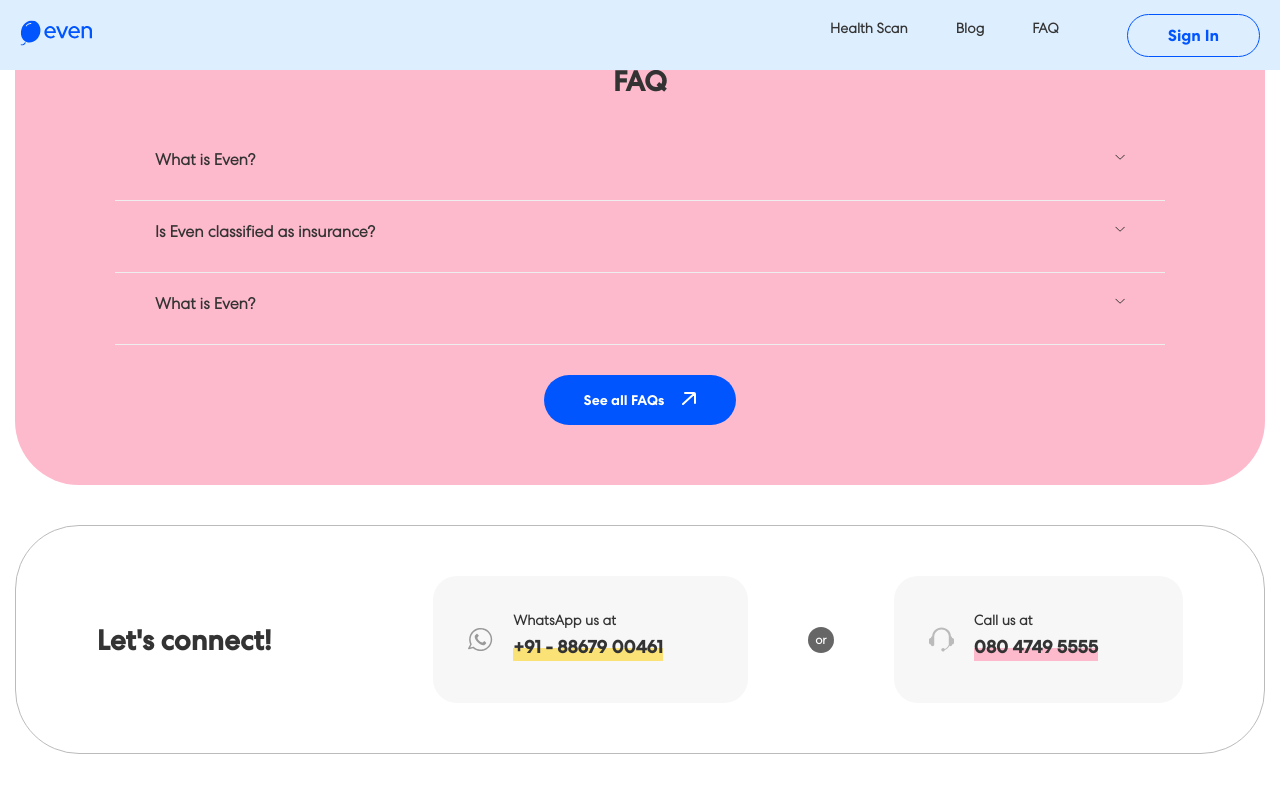
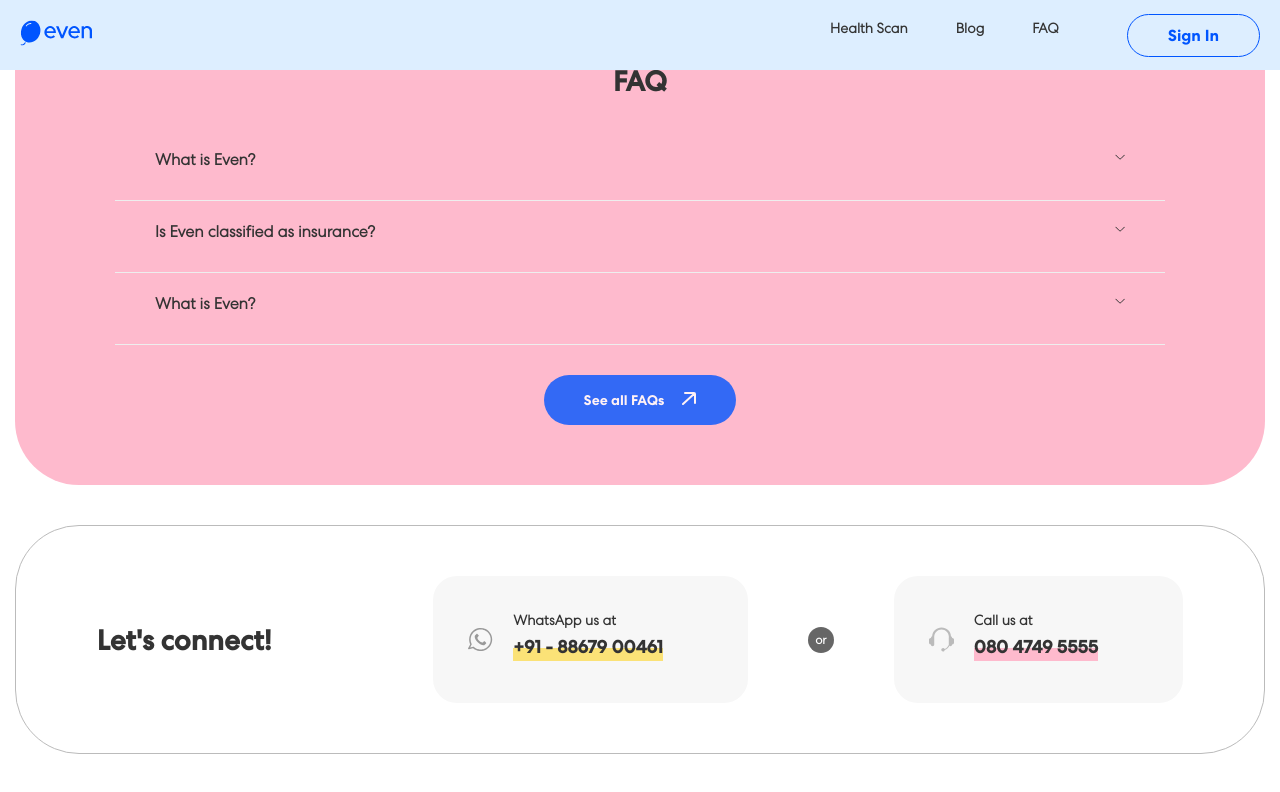
Before and after one commit to ManasChoudhary-01/EvenHealthcare-clone, a React (Vite) app: page / in a window 1280 px wide. In both pictures the pointer is over the button "See all FAQs". Shown: the part 4125-4917 px from the top of the page. Built offline with nearby package versions, Linux system fonts and the light colour scheme.

Commit message:
feat: Add hover effect to See All button in FAQ component

```diff
--- a/src/components/Home/FAQ/faq.module.scss
+++ b/src/components/Home/FAQ/faq.module.scss
@@ -45,6 +45,11 @@
             display: flex;
             gap: 18px;
             cursor: pointer;
+            transition: all 0.2s;
+
+            &:hover {
+                filter: opacity(80%);
+            }
         }
     }
 }
```
